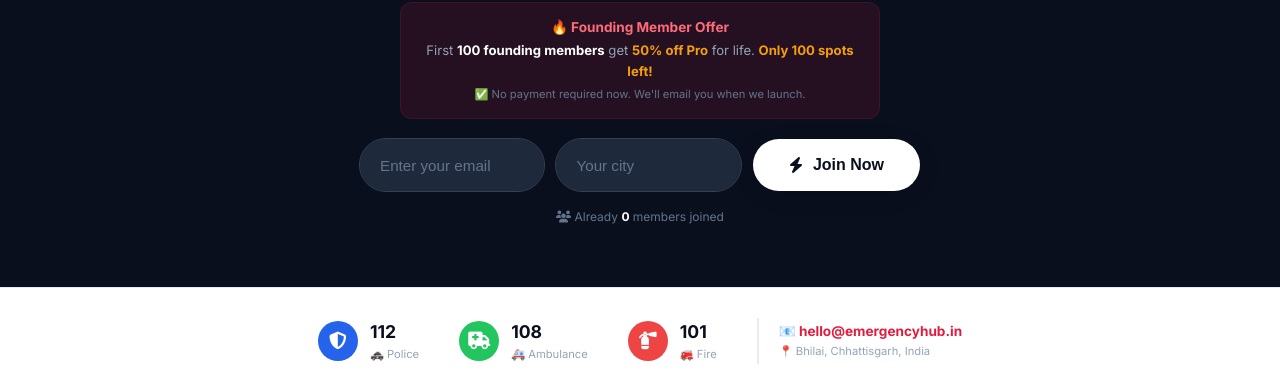
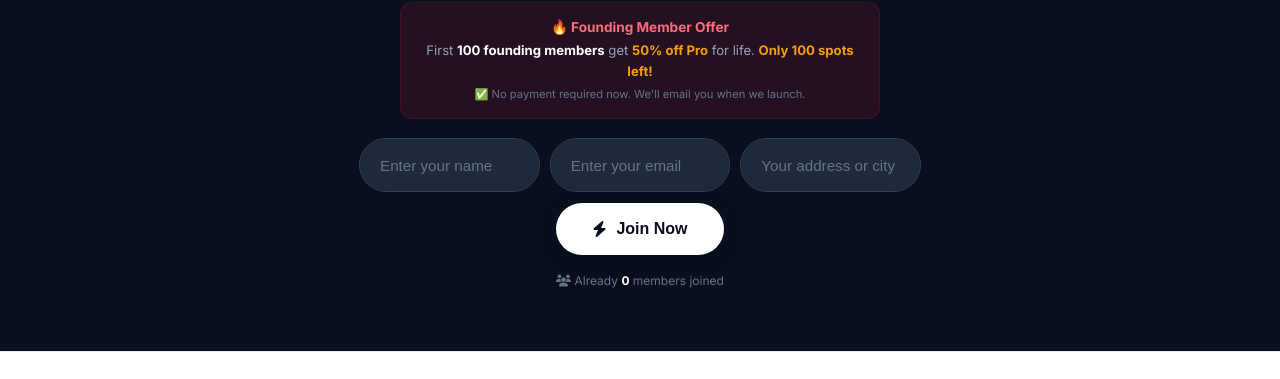
Before and after one commit to Poonam-7679/EmergencyHub, a website: page frontend/index.html in a window 1280 px wide. Shown: the part 5127-5506 px from the top of the page. Drawn offline with Linux system fonts and the light colour scheme.

Commit message:
Added name field to waitlist form

```diff
--- a/frontend/index.html
+++ b/frontend/index.html
@@ -2156,8 +2156,27 @@
                 </div>
 
                 <form class="waitlist-form" id="waitlistForm">
-                    <input type="email" id="emailInput" placeholder="Enter your email" required />
-                    <input type="text" id="cityInput" placeholder="Your city" />
+    <input
+        type="text"
+        id="nameInput"
+        placeholder="Enter your name"
+        required
+    />
+
+    <input
+        type="email"
+        id="emailInput"
+        placeholder="Enter your email"
+        required
+    />
+
+    <input
+        type="text"
+        id="cityInput"
+        placeholder="Your address or city"
+        required
+    />
+
     <button type="submit" class="btn btn-primary">
         <i class="fas fa-bolt"></i> Join Now
     </button>
@@ -2438,6 +2457,7 @@
         const toastMessage = document.getElementById('toastMessage');
         const subscriberCountEl = document.getElementById('subscriberCount');
         const spotsLeftEl = document.getElementById('spotsLeft');
+        const nameInput = document.getElementById('nameInput');
 
         let subscribers = JSON.parse(localStorage.getItem('emergencyhub_waitlist') || '[]');
         updateCount();
@@ -2471,7 +2491,7 @@ form.addEventListener('submit', async (e) => {
                 'Content-Type': 'application/json'
             },
             body: JSON.stringify({
-    name: email.split('@')[0],
+                 name,
                  email,
                  address: city
             })
```
Lines whose indentation alone changed are shown as unchanged.
